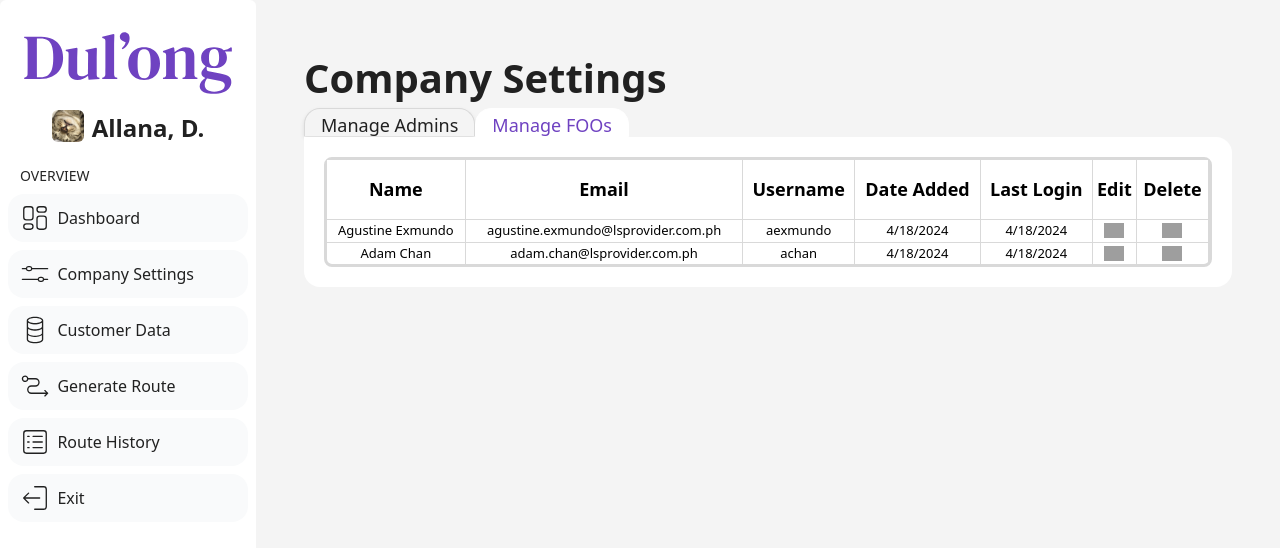
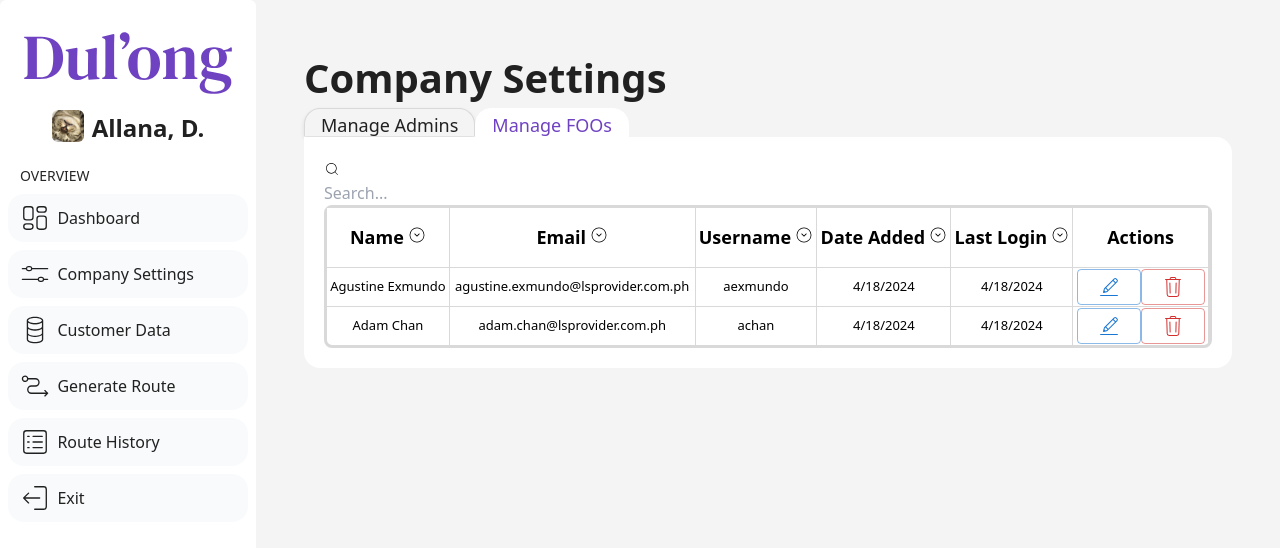
Before and after one commit to D-D-M-Y/dul-ong-administrative-frontend, a Next.js app: page /company-settings/manage-foos in a window 1280 px wide. Shown: the top 548 px of the page. Built offline with nearby package versions, Linux system fonts and the light colour scheme; grey boxes are pictures that could not be loaded.

Commit message:
delete-alert fixed

```diff
--- a/src/app/company-settings/manage-foos/page.tsx
+++ b/src/app/company-settings/manage-foos/page.tsx
@@ -1,7 +1,11 @@
 "use client";
 import React, { useState } from 'react';
-import { Popup } from '../../ui/dashboard/popup';
 import Link from 'next/link';
+import Modal from '../../components/Modal/Modal.js';
+import {
+  CiCircleChevDown,
+} from "react-icons/ci";
+import SearchBar from '../../ui/tables/searchbar';
 
 interface Entity {
   name: string;
@@ -9,8 +13,6 @@ interface Entity {
   username: string;
   dateAdded: Date;
   lastLogin: Date;
-  editIcon: string;
-  deleteIcon: string;
 }
 
 const entities: Entity[] = [
@@ -21,8 +23,6 @@ const entities: Entity[] = [
     username: "aexmundo",
     dateAdded: new Date(),
     lastLogin: new Date(),
-    editIcon: "/icons/edit.svg",
-    deleteIcon: "/icons/trash.svg"
   },
   {
     name: "Adam Chan",
@@ -30,28 +30,46 @@ const entities: Entity[] = [
     username: "achan",
     dateAdded: new Date(),
     lastLogin: new Date(),
-    editIcon: "/icons/edit.svg",
-    deleteIcon: "/icons/trash.svg"
   }
   // ... more entities
 ];
 
 const MyGrid = () => {
-  // state variable to control popup visibility, initialized to false
-  const [isPopupOpen, setIsPopupOpen] = useState(false);
+  const handleModalToggle = (isOpen: boolean) => {
+    // Perform any actions needed when modal opens/closes (optional)
+    console.log("Modal is", isOpen ? "Open" : "Closed");
+  };
+
+  const headers = [
+    { name: 'Name' },
+    { name: 'Email' },
+    { name: 'Username' },
+    { name: 'Date Added' },
+    { name: 'Last Login' },
+    { name: 'Actions' },
+  ];
+
   return (
     <>
       <table>
         <thead>
           <tr>
-            <th>Name</th>
-            <th>Email</th>
-            <th>Username</th>
-            <th>Date Added</th>
-            <th>Last Login</th>
-            <th>Edit</th>
-            <th>Delete</th>
-            {/* Add table headers if needed */}
+            {headers.map((header) => (
+              <th key={header.name}>
+                {header.name}
+                {header.name !== 'Actions' && (
+                  /* <button type="button" onClick={() => handleSortClick(header.name)}>
+                     {sortState[header.name] === 'idle' ? (
+                       <CiCircleChevDown />
+                     ) : sortState[header.name] === 'ascending' ? (
+                       <CiCircleChevUp />
+                     ) : (
+                       <CiCircleChevDown /> // Descending state (optional icon)
+                     )}
+                   </button>*/
+                  <button className='ml-1'> <CiCircleChevDown /></button>)}
+              </th>
+            ))}
           </tr>
         </thead>
         <tbody>
@@ -62,22 +80,11 @@ const MyGrid = () => {
               <td>{entity.username}</td>
               <td>{entity.dateAdded.toLocaleDateString()}</td>
               <td>{entity.lastLogin.toLocaleDateString()}</td>
-              <td className="icon-cell">
-                {entity.editIcon && (
-                  <img src={entity.editIcon} alt="Edit" width="20" height="20" />
-                )}
-              </td>
-              <td>
-                {entity.deleteIcon && (
-                  //  added onClick handler for delete icon
-                  <img src={entity.deleteIcon} alt="Delete" width="20" height="20" onClick={() => setIsPopupOpen(true)} />)}
-              </td>
+              <td><Modal onToggle={handleModalToggle} /></td>
             </tr>
           ))}
         </tbody>
       </table>
-      {/* added check to render popup if open */}
-      {isPopupOpen && <Popup togglePopup={() => setIsPopupOpen(false)} />}
     </>
   );
 };
@@ -106,6 +113,8 @@ export default function Page() {
         {/* Body */}
         <div className="customborder-body">
           <div className="p-5">
+          <SearchBar/>
+
             <div className="grid table">
               <MyGrid />
             </div>
--- a/src/app/company-settings/page.tsx
+++ b/src/app/company-settings/page.tsx
@@ -1,17 +1,11 @@
 "use client";
 import React, { useState } from 'react';
-import { Popup } from '../ui/dashboard/popup';
 import Link from 'next/link';
+import Modal from '../components/Modal/Modal.js';
 import {
-  CiTrash,
-  CiEdit,
   CiCircleChevDown,
-  CiCircleChevUp
 } from "react-icons/ci";
-import Button from '@mui/material/Button';
 import SearchBar from '../ui/tables/searchbar';
-
-
 
 interface Entity {
   name: string;
@@ -19,59 +13,32 @@ interface Entity {
   username: string;
   dateAdded: Date;
   lastLogin: Date;
-  actions: JSX.Element[];
 }
 
 const entities: Entity[] = [
   // Populate entity data here
-{ name: "Angel Jude Diones",
-  email: "angeljude.diones@lsprovder.com.ph",
+  {
+    name: "Angel Jude Diones",
+    email: "angeljude.diones@lsprovider.com.ph",
     username: "ajdiones",
     dateAdded: new Date(),
     lastLogin: new Date(),
-  actions: [
-    <Button variant="outlined" color="primary" >
-    <div className="button-content">
-      <CiEdit size ={24} />
-    </div>
-  </Button>,
-  <Button variant="outlined" color="error">
-    <div className="button-content">
-    <CiTrash size ={24}/>
-  </div>
-</Button>
-  ],
-} ,
-{ name: "Allana Yzabelle Diaz",
+  },
+  {
+    name: "Allana Yzabelle Diaz",
     email: "allanayzabelle.diaz@lsprovider.com.ph",
     username: "aydiaz",
     dateAdded: new Date(),
     lastLogin: new Date(),
-  actions: [
-    <Button variant="outlined" color="primary" >
-    <div className="button-content">
-      <CiEdit size ={24} />
-    </div>
-  </Button>,
-  <Button variant="outlined" color="error">
-    <div className="button-content">
-    <CiTrash size ={24}/>
-  </div>
-</Button>
-  ],
-},
+  }
+  // ... more entities
 ];
 
 const MyGrid = () => {
-  /*
-  const [sortState, setSortState] = useState<'idle' | 'ascending' | 'descending'>({
-    name: 'idle',
-    email: 'idle',
-    username: 'idle',
-    dateAdded: 'idle',
-    lastLogin: 'idle',
-  });
-  */
+  const handleModalToggle = (isOpen: boolean) => {
+    // Perform any actions needed when modal opens/closes (optional)
+    console.log("Modal is", isOpen ? "Open" : "Closed");
+  };
 
   const headers = [
     { name: 'Name' },
@@ -82,18 +49,8 @@ const MyGrid = () => {
     { name: 'Actions' },
   ];
 
-  /*const handleSortClick = (headerName: string) => {
-    setSortState((prevState: 'idle' | 'ascending' | 'descending') => {
-      const newState = Object.fromEntries(
-        Object.entries(prevState).map(([key, value]) => (key === headerName ? [key, value === 'idle' ? 'ascending' : value === 'ascending' ? 'descending' : 'idle'] : [key, 'idle']))
-      ) as 'idle' | 'ascending' | 'descending';
-      return newState;
-    });
-  };} */
-
-
-
   return (
+    <>
       <table>
         <thead>
           <tr>
@@ -110,12 +67,11 @@ const MyGrid = () => {
                        <CiCircleChevDown /> // Descending state (optional icon)
                      )}
                    </button>*/
-              <button className='ml-1'> <CiCircleChevDown/></button>)}
+                  <button className='ml-1'> <CiCircleChevDown /></button>)}
               </th>
             ))}
           </tr>
         </thead>
-
         <tbody>
           {entities.map((entity) => (
             <tr key={entity.email}>
@@ -124,13 +80,12 @@ const MyGrid = () => {
               <td>{entity.username}</td>
               <td>{entity.dateAdded.toLocaleDateString()}</td>
               <td>{entity.lastLogin.toLocaleDateString()}</td>
-            <td>{entity.actions?.map((action, index) => (
-              <span key={index}>{action}</span>))}
-            </td>
+              <td><Modal onToggle={handleModalToggle} /></td>
             </tr>
           ))}
         </tbody>
       </table>
+    </>
   );
 };
 
--- /dev/null
+++ b/src/app/components/Modal/Modal.css
@@ -0,0 +1,44 @@
+/* Modal CSS */
+body.active-modal {
+    overflow-y: hidden;
+  }
+
+  .btn-modal {
+    padding: 10px 20px;
+    display: block;
+    margin: 100px auto 0;
+    font-size: 18px;
+  }
+
+  .modal, .overlay {
+    width: 100vw;
+    height: 100vh;
+    top: 0;
+    left: 0;
+    right: 0;
+    bottom: 0;
+    position: fixed;
+  }
+
+  .overlay {
+    background: rgba(49,49,49,0.8);
+  }
+  .modal-content {
+    position: absolute;
+    top: 40%;
+    left: 50%;
+    transform: translate(-50%, -50%);
+    line-height: 1.4;
+    background: #f1f1f1;
+    padding: 14px 28px;
+    border-radius: 3px;
+    max-width: 600px;
+    min-width: 300px;
+  }
+
+  .close-modal {
+    position: absolute;
+    top: 10px;
+    right: 10px;
+    padding: 5px 7px;
+  }
--- /dev/null
+++ b/src/app/components/Modal/Modal.js
@@ -0,0 +1,63 @@
+import React, { useState } from "react";
+import "./Modal.css";
+import Button from '@mui/material/Button';
+import {
+    CiTrash,
+    CiEdit,
+    // ... other icons
+} from "react-icons/ci";
+
+export default function Modal({ onToggle }) {
+    const [modal, setModal] = useState(false);
+    const [modalType, setModalType] = useState("delete"); // State to identify modal type
+
+    const toggleModal = () => {
+        setModal(!modal);
+        onToggle && onToggle(!modal); // Call the callback if provided
+    };
+
+    const handleOpenModal = (type) => {
+        setModalType(type);
+        toggleModal();
+    };
+
+    return (
+        <>
+            <Button variant="outlined" color="primary" onClick={() => handleOpenModal("edit")}>
+                <div className="button-content">
+                    <CiEdit size={24} />
+                </div>
+            </Button>
+            <Button variant="outlined" color="error" onClick={() => handleOpenModal("delete")}>
+                <div className="button-content">
+                    <CiTrash size={24} />
+                </div>
+            </Button>
+
+            {modal && (
+                <div className="modal">
+                    <div onClick={toggleModal} className="overlay"></div>
+                    <div className="modal-content">
+                        <h2>
+                            {modalType === "delete" ? "Delete Confirmation" : "Edit Item"} {/* Dynamic heading */}
+                        </h2>
+                        <p>
+                            {modalType === "delete" ? (
+                                <p>
+                                    {/* Edit form or content specific to edit functionality */}
+                                </p>
+                            ) :
+                                (
+                                    <p>Are you sure you want to delete this item?</p>
+                                )
+                            }
+                        </p>
+                        <button className="close-modal" onClick={toggleModal}>
+                            CLOSE
+                        </button>
+                    </div>
+                </div>
+            )}
+        </>
+    );
+}
--- a/src/app/customer-data/new-package/page.tsx
+++ b/src/app/customer-data/new-package/page.tsx
@@ -1,5 +1,6 @@
 import React from 'react';
 import Link from 'next/link';
+import { Popup } from 'react-leaflet';
 
 export default function Page() {
   return (
@@ -234,7 +235,10 @@ export default function Page() {
                           </div>
                         </div>
                       </div>
-                      <button className="w-full bg-indigo-100 rounded-[40px] text-neutral-800 text-base font-bold font-roboto py-2 mt-10">Submit</button>
+                      <Popup>
+
+                      </Popup>
+                      <button className="w-full bg-indigo-100 rounded-[40px] text-neutral-800 text-base font-bold font-roboto py-2 mt-10" >Submit</button>
                     </div>
                   </div>
                 </div>
--- a/src/app/ui/global.css
+++ b/src/app/ui/global.css
@@ -218,8 +218,3 @@ td img {
   display: block; /* Make the image a block-level element */
   margin:  0 auto;  /* Center horizontally with equal margins */
 }
-
-.map {
-  width: 100%;
-  height: 40rem;
-}
```
Lines whose indentation alone changed are shown as unchanged.
